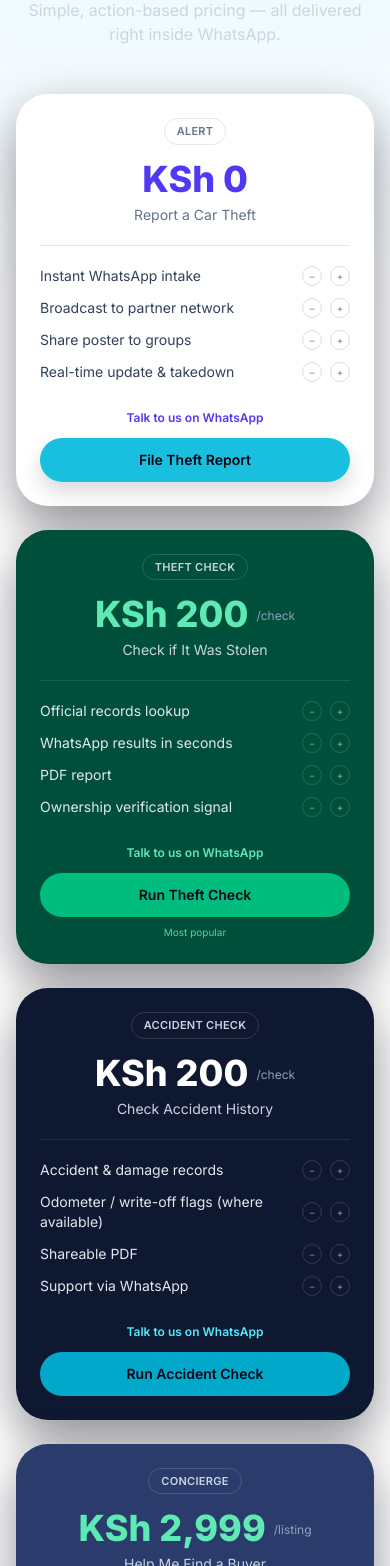
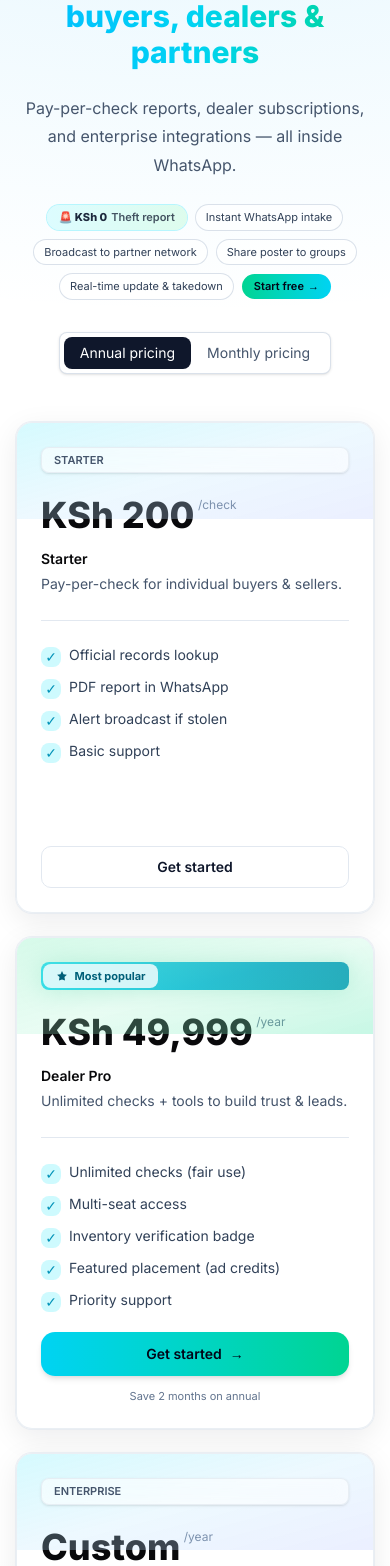
Before and after one commit to Autochecker-Limited/Autochecker-web-app, a Next.js app: page / in a window 390 px wide. Shown: the part 8082-9648 px from the top of the page. Built offline with nearby package versions, Linux system fonts and the light colour scheme.

Commit message:
update pricing

```diff
--- a/src/components/Constants/index.ts
+++ b/src/components/Constants/index.ts
@@ -1,4 +1,5 @@
 //@/components/Constants/index.ts
 export * from "@/components/Constants/pages/about"
 export * from "@/components/Constants/pages/features"
+export * from "@/components/Constants/pages/pricing"
 // export * from "@/components/Constants/pages/navbar"
--- /dev/null
+++ b/src/components/Constants/pages/pricing.ts
@@ -0,0 +1,100 @@
+// src/components/Constants/pages/pricing.ts
+export type Accent = "cyan" | "emerald";
+export type Tone = "light" | "mid" | "dark" | "emerald";
+
+export type PriceBand = { price: string; suffix: string };
+
+export type Plan = {
+    key: "starter" | "dealer" | "enterprise";
+    badge?: string;
+    title: string;
+    subtitle: string;
+    accent: Accent;
+    featured?: boolean;
+    tone: Tone;
+    cta: string;
+    note?: string;
+
+    // pricing options
+    perCheck?: PriceBand;          // used by Starter
+    monthly?: PriceBand;           // used by Dealer Pro
+    annual?: PriceBand;            // used by Dealer Pro / Enterprise
+
+    features: string[];
+};
+
+export const PRICING_TITLE = "Simple, fair pricing for buyers, dealers & partners";
+export const PRICING_SUBTITLE =
+    "Pay-per-check reports, dealer subscriptions, and enterprise integrations — all inside WhatsApp.";
+
+
+export const PRICING_PLANS: Plan[] = [
+    {
+        key: "starter",
+        badge: "STARTER",
+        title: "Starter",
+        subtitle: "Pay-per-check for individual buyers & sellers.",
+        accent: "cyan",
+        tone: "light",
+        cta: "Get started",
+        perCheck: { price: "KSh 200", suffix: "/check" },
+        features: [
+            "Official records lookup",
+            "PDF report in WhatsApp",
+            "Alert broadcast if stolen",
+            "Basic support",
+        ],
+    },
+    {
+        key: "dealer",
+        badge: "MOST POPULAR",
+        title: "Dealer Pro",
+        subtitle: "Unlimited checks + tools to build trust & leads.",
+        accent: "emerald",
+        featured: true,
+        tone: "emerald",
+        cta: "Get started",
+        note: "Save 2 months on annual",
+        monthly: { price: "KSh 4,999", suffix: "/month" },
+        annual:  { price: "KSh 49,999", suffix: "/year" },
+        features: [
+            "Unlimited checks (fair use)",
+            "Multi-seat access",
+            "Inventory verification badge",
+            "Featured placement (ad credits)",
+            "Priority support",
+        ],
+    },
+    {
+        key: "enterprise",
+        badge: "ENTERPRISE",
+        title: "Enterprise",
+        subtitle: "Integrations, security, SLAs & analytics.",
+        accent: "cyan",
+        tone: "light",
+        cta: "Contact us",
+        note: "KSh 15k+ / year typical",
+        annual: { price: "Custom", suffix: "/year" },
+        features: [
+            "SSO / Okta / Azure AD",
+            "API & webhooks (stolen reporting)",
+            "Data Insights dashboard & exports",
+            "Admin console & audit logs",
+            "24/7 support & SLA",
+        ],
+    },
+];
+
+export const STARTER_CALLOUT = {
+    price: "KSh 0",
+    title: "Report a Car Theft",
+    points: [
+        "Instant WhatsApp intake",
+        "Broadcast to partner network",
+        "Share poster to groups",
+        "Real-time update & takedown",
+    ],
+    cta: "Talk to us on WhatsApp",
+    note:
+        "KSh 0 theft report: WhatsApp intake • Broadcast to partners • Share poster • Real-time updates & takedown.",
+};
--- a/src/components/Pricing.tsx
+++ b/src/components/Pricing.tsx
@@ -1,280 +1,259 @@
 "use client";
 
-/**
- * Pricing – pill cards styled like the reference,
- * with emerald accent (cards 2 & 4) and cyan accent (cards 1 & 3).
- */
+import {useState} from "react";
+import {
+    PRICING_PLANS,
+    PRICING_TITLE,
+    PRICING_SUBTITLE,
+    type Plan,
+} from "@/components/Constants";
 
-type Accent = "cyan" | "emerald";
-
-type Plan = {
-  badge: string;
-  title: string;
-  price: string;
-  suffix?: string;
-  accent: Accent;                 // which color family styles this card
-  featured?: boolean;             // subtle size/lift for emphasis
-  tone: "light" | "mid" | "dark" | "emerald"; // <-- include "emerald"
-  cta: string;
-  note?: string;
-  features: string[];
-};
+type Mode = "annual" | "monthly";
 
 export default function Pricing() {
-  const plans: Plan[] = [
-    {
-      badge: "ALERT",
-      title: "Report a Car Theft",
-      price: "KSh 0",
-      suffix: "",
-      accent: "cyan",
-      tone: "light",
-      cta: "File Theft Report",
-      features: [
-        "Instant WhatsApp intake",
-        "Broadcast to partner network",
-        "Share poster to groups",
-        "Real-time update & takedown",
-      ],
-    },
-    {
-      badge: "THEFT CHECK",
-      title: "Check if It Was Stolen",
-      price: "KSh 200",
-      suffix: "/check",
-      accent: "emerald",      // emerald styling
-      featured: true,
-      tone: "emerald",        // emerald background
-      cta: "Run Theft Check",
-      note: "Most popular",
-      features: [
-        "Official records lookup",
-        "WhatsApp results in seconds",
-        "PDF report",
-        "Ownership verification signal",
-      ],
-    },
-    {
-      badge: "ACCIDENT CHECK",
-      title: "Check Accident History",
-      price: "KSh 200",
-      suffix: "/check",
-      accent: "cyan",
-      tone: "dark",
-      cta: "Run Accident Check",
-      features: [
-        "Accident & damage records",
-        "Odometer / write-off flags (where available)",
-        "Shareable PDF",
-        "Support via WhatsApp",
-      ],
-    },
-    {
-      badge: "CONCIERGE",
-      title: "Help Me Find a Buyer",
-      price: "KSh 2,999",
-      suffix: "/listing",
-      accent: "emerald",      // emerald styling
-      featured: true,
-      tone: "mid",        // <-- match card 2 emerald background
-      cta: "Start Seller Concierge",
-      note: "Includes listing setup",
-      features: [
-        "Pro photo & listing prep",
-        "Dealership & buyer network",
-        "Lead screening on WhatsApp",
-        "Negotiation hand-holding",
-      ],
-    },
-  ];
+    const [mode, setMode] = useState<Mode>("annual");
 
     return (
         <section id="pricing" className="relative overflow-hidden">
-      {/* soft blurred backdrop like the reference */}
-      <div className="pointer-events-none absolute inset-0 -z-10 bg-[radial-gradient(1200px_700px_at_50%_-10%,rgba(56,189,248,.18),transparent),radial-gradient(1200px_700px_at_50%_110%,rgba(16,185,129,.16),transparent)]" />
-      <div className="pointer-events-none absolute inset-0 -z-10 [mask-image:radial-gradient(65%_75%_at_50%_35%,black,transparent)]">
+            {/* backdrop */}
+            <div
+                className="pointer-events-none absolute inset-0 -z-10 bg-[radial-gradient(1200px_700px_at_50%_-10%,rgba(56,189,248,.18),transparent),radial-gradient(1200px_700px_at_50%_110%,rgba(16,185,129,.16),transparent)]"/>
+            <div
+                className="pointer-events-none absolute inset-0 -z-10 [mask-image:radial-gradient(65%_75%_at_50%_35%,black,transparent)]">
                 <svg className="h-full w-full opacity-[0.06]" xmlns="http://www.w3.org/2000/svg">
                     <defs>
                         <pattern id="pricing-grid" width="32" height="32" patternUnits="userSpaceOnUse">
-              <path d="M32 0H0v32" stroke="white" strokeWidth=".5" fill="none" />
+                            <path d="M32 0H0v32" stroke="white" strokeWidth=".5" fill="none"/>
                         </pattern>
                     </defs>
-          <rect width="100%" height="100%" fill="url(#pricing-grid)" />
+                    <rect width="100%" height="100%" fill="url(#pricing-grid)"/>
                 </svg>
             </div>
 
             <div className="mx-auto max-w-7xl px-4 py-20 md:px-6">
                 {/* Header */}
                 <div className="text-center">
-          <h2 className="text-3xl font-extrabold bg-gradient-to-r from-emerald-400 via-cyan-400 to-sky-400 bg-clip-text text-transparent sm:text-4xl">
-            Payment plans that match what you need
+                    <p className="mb-5 inline-block rounded-full border border-cyan-400/20 bg-cyan-400/10 px-3 py-1 text-[11px] font-semibold text-cyan-500">
+                        Checks on Demand • Dealer Pro • Partnerships
+                    </p>
+
+                    <h2 className="text-3xl font-extrabold bg-gradient-to-r from-sky-400 via-cyan-400 to-emerald-400 bg-clip-text text-transparent sm:text-4xl">
+                        {PRICING_TITLE}
                     </h2>
-          <p className="mx-auto mt-3 max-w-2xl text-slate-300">
-            Simple, action-based pricing — all delivered right inside WhatsApp.
+                    <p className="mx-auto mt-6 max-w-2xl text-slate-600 leading-relaxed dark:text-slate-300"
+                       style={{lineHeight: "1.8rem"}}>
+                        {PRICING_SUBTITLE}
                     </p>
+
+
+                    {/* Free theft-report chips (no box) */}
+                    <div className="mx-auto mt-6 flex max-w-4xl flex-wrap items-center justify-center gap-2 sm:gap-2.5">
+                        {/* price pill */}
+                        <span
+                            className="inline-flex items-center gap-1 rounded-full
+               bg-gradient-to-r from-cyan-100/70 to-emerald-100/70 px-3 py-1
+               text-[11px] font-extrabold text-slate-800 ring-1 ring-cyan-300/40
+               dark:bg-transparent dark:text-cyan-200 dark:ring-cyan-400/40">
+    🚨 KSh 0 <span className="font-semibold opacity-80">Theft report</span>
+  </span>
+
+                        {/* feature chips (ghost) */}
+                        <span className="rounded-full border border-slate-300/70 bg-white/60 px-2.5 py-1 text-[11px] text-slate-700
+                           dark:border-white/10 dark:bg-white/[0.06] dark:text-slate-200">
+            Instant WhatsApp intake
+          </span>
+                        <span className="rounded-full border border-slate-300/70 bg-white/60 px-2.5 py-1 text-[11px] text-slate-700
+                           dark:border-white/10 dark:bg-white/[0.06] dark:text-slate-200">
+            Broadcast to partner network
+          </span>
+                        <span className="rounded-full border border-slate-300/70 bg-white/60 px-2.5 py-1 text-[11px] text-slate-700
+                           dark:border-white/10 dark:bg-white/[0.06] dark:text-slate-200">
+            Share poster to groups
+          </span>
+                        <span className="rounded-full border border-slate-300/70 bg-white/60 px-2.5 py-1 text-[11px] text-slate-700
+                           dark:border-white/10 dark:bg-white/[0.06] dark:text-slate-200">
+            Real-time update &amp; takedown
+  </span>
+
+                        {/* light CTA pill */}
+                        <a
+                            href="https://wa.me/"
+                            className="inline-flex items-center gap-1 rounded-full bg-gradient-to-r from-emerald-400 to-cyan-400  px-3 py-1 text-[11px] font-semibold
+               text-slate-950 hover:bg-emerald-400 focus:outline-none focus-visible:ring-2 focus-visible:ring-emerald-300">
+                            Start free <span aria-hidden>→</span>
+                        </a>
                     </div>
 
-        {/* Cards */}
-        <div className="mt-12 grid gap-6 md:grid-cols-2 lg:grid-cols-4">
-          {plans.map((p, i) => (
-            <PricePill key={i} {...p} />
+
+                    {/* Toggle like the reference */}
+                    <div
+                        className="mt-8 inline-flex rounded-md border border-slate-300/70 bg-white p-1 text-sm shadow-sm dark:border-white/10 dark:bg-white/[0.04]">
+                        <button
+                            onClick={() => setMode("annual")}
+                            className={`rounded-md px-4 py-1.5 transition ${
+                                mode === "annual"
+                                    ? "bg-slate-900 text-white dark:bg-white dark:text-slate-950"
+                                    : "text-slate-600 dark:text-slate-300"
+                            }`}
+                        >
+                            Annual pricing
+                        </button>
+                        <button
+                            onClick={() => setMode("monthly")}
+                            className={`rounded-md px-4 py-1.5 transition ${
+                                mode === "monthly"
+                                    ? "bg-slate-900 text-white dark:bg-white dark:text-slate-950"
+                                    : "text-slate-600 dark:text-slate-300"
+                            }`}
+                        >
+                            Monthly pricing
+                        </button>
+                    </div>
+                </div>
+
+                {/* Cards (3) */}
+                <div className="mt-12 grid auto-rows-[1fr] gap-6 sm:grid-cols-2 sm:gap-7 lg:grid-cols-3 lg:gap-8">
+                    {PRICING_PLANS.map((p) => (
+                        <PriceCard key={p.key} plan={p} mode={mode}/>
                     ))}
                 </div>
 
-        <p className="mt-6 text-center text-xs text-slate-400">
-          Examples shown. Availability and coverage depend on data partners. PDF reports provided where applicable.
-        </p>
+                {/* <p className="mt-8 text-center text-xs text-slate-500 dark:text-slate-400">
+                    Examples shown. Availability and coverage depend on data partners. PDF reports provided where
+                    applicable.
+                </p>*/}
             </div>
+
         </section>
     );
 }
 
-/* ---------------------- Pill Card ---------------------- */
-function PricePill({
-  badge,
-  title,
-  price,
-  suffix = "",
-  accent,
-  featured,
-  tone,
-  cta,
-  note,
-  features,
-}: Plan) {
+/* ---------------- Card ---------------- */
+function PriceCard({plan, mode}: { plan: Plan; mode: "annual" | "monthly" }) {
+    const {badge, title, subtitle, accent, featured, tone, cta, note} = plan;
     const isEmerald = accent === "emerald";
+    const isPopular = Boolean(featured || badge?.toLowerCase().includes("popular"));
 
-  // Base tones (now includes emerald)
-  const baseTone =
-    tone === "light"
-      ? "bg-white text-slate-900"
-      : tone === "mid"
-      ? "bg-[#2b3b6b] text-white"
-      : tone === "dark"
-      ? "bg-[#0e1830] text-white"
-      : tone === "emerald"
-      ? "bg-emerald-900 text-white"
-      : "bg-white text-slate-900";
+    // pick which price to show (unchanged)
+    let price = "—", suffix = "";
+    if (plan.perCheck) {
+        price = plan.perCheck.price;
+        suffix = plan.perCheck.suffix;
+    } else if (mode === "annual" && plan.annual) {
+        price = plan.annual.price;
+        suffix = plan.annual.suffix;
+    } else if (mode === "monthly" && plan.monthly) {
+        price = plan.monthly.price;
+        suffix = plan.monthly.suffix;
+    }
 
-  // Card container + rounded “capsule” + float
-  const container =
-    "relative flex flex-col rounded-[2rem] p-6 md:p-7 shadow-[0_20px_50px_rgba(2,6,23,.45)] ring-1 ring-white/5";
+    /* --- Transparent “glass” card chrome --- */
+    const cardChrome =
+        "relative overflow-hidden h-full rounded-2xl p-6 ring-1 transition shadow-[0_8px_30px_rgba(2,6,23,.08)] " +
+        "border border-slate-200/70 bg-white/70 backdrop-blur ring-slate-200/60 " +
+        "dark:border-white/10 dark:bg-white/[0.04] dark:ring-white/10";
 
-  // Lift + glow when featured
-  const featuredLift = featured ? "lg:scale-[1.04] lg:-translate-y-1.5" : "";
-  const glow =
-    featured && isEmerald
-      ? "shadow-[0_0_80px_rgba(16,185,129,.40)]"
-      : featured
-      ? "shadow-[0_0_80px_rgba(34,211,238,.35)]"
-      : "shadow-[0_0_40px_rgba(2,6,23,.5)]";
+    // subtle tinted header wash (emerald for popular, cyan otherwise)
+    const wash = isEmerald
+        ? "from-emerald-200/45 via-emerald-200/25 to-emerald-300/35 dark:from-emerald-500/10 dark:via-emerald-400/5 dark:to-emerald-300/5"
+        : "from-cyan-200/45 via-sky-200/25 to-indigo-200/35 dark:from-cyan-500/10 dark:via-sky-400/5 dark:to-indigo-400/5";
 
-  // Price color
-  const priceColor = featured
-    ? isEmerald
-      ? "text-emerald-300"
-      : "text-cyan-300"
-    : tone === "light"
-    ? "text-indigo-600"
-    : "text-white";
 
-  // Small badge
-  const badgeStyle =
-    "mx-auto mb-4 inline-flex items-center justify-center rounded-full border px-3 py-1 text-[11px] font-semibold tracking-wide";
-  const badgeColor =
-    tone === "light"
-      ? "border-slate-200 text-slate-500"
-      : "border-white/15 text-slate-300";
-
-  // CTA styling
-  const ctaClass =
-    featured && isEmerald
-      ? "bg-emerald-500 text-slate-950 hover:bg-emerald-400 focus-visible:ring-emerald-300"
-      : "bg-cyan-500/90 text-slate-950 hover:bg-cyan-400 focus-visible:ring-cyan-300";
-
-  // Light card needs a subtle extra shadow around CTA
-  const ctaExtraShadow = tone === "light" ? "shadow-[0_10px_20px_rgba(2,6,23,.15)]" : "";
+    /* --- CTAs: filled for 'Most popular', glass-outline for others --- */
+    const filledEmeraldBtn =
+        "bg-emerald-500 hover:bg-emerald-400 text-white focus-visible:ring-emerald-300";
+    const glassBtn =
+        "bg-white/60 border border-slate-200 text-slate-900 hover:bg-white/80 " +
+        "dark:bg-white/[0.06] dark:border-white/10 dark:text-white";
 
     return (
+        <div className={[cardChrome, "flex flex-col", featured ? "lg:scale-[1.02]" : ""].join(" ")}>
+            {/* header wash */}
+            <div className={`pointer-events-none absolute inset-x-0 top-0 h-24 bg-gradient-to-br ${wash}`}/>
+
+            {/* badge */}
+            {badge && (() => {
+                const isPopular = /popular/i.test(badge);
+                return isPopular ? (
+                    // Highlighted gradient pill + star
                     <div
-      className={[
-        container,
-        baseTone,
-        featuredLift,
-        glow,
-        "transition-transform duration-300",
-      ].join(" ")}
-    >
-      {/* badge */}
-      <div className={`${badgeStyle} ${badgeColor}`}>{badge}</div>
+                        className="mb-6 inline-flex rounded-md bg-gradient-to-r from-cyan-400 to-cyan-600 p-[1.5px] shadow-[0_0_24px_rgba(16,185,129,.25)]">
+                        <div className="inline-flex items-center gap-1.5 rounded-md bg-white/80 px-3 py-1 text-[11px] font-bold text-cyan-800 backdrop-blur
+                      dark:bg-white/[0.08] dark:text-cyan-300">
+                            {/* star icon */}
+                            <svg viewBox="0 0 24 24" className="h-3.5 w-3.5" fill="currentColor" aria-hidden="true">
+                                <path
+                                    d="M12 3.5l2.6 5.3 5.8.9-4.2 4.1 1 5.8L12 17.8 6.8 19.6l1-5.8L3.6 9.7l5.8-.9L12 3.5z"/>
+                            </svg>
+                            Most popular
+                        </div>
+                    </div>
+                ) : (
+                    // Subtle glass pill for other badges
+                    <div className="mb-6 inline-flex items-center gap-1.5 rounded-md border border-slate-200/70 bg-white/60 px-3 py-1 text-[11px] font-semibold text-slate-600 shadow-sm backdrop-blur
+                    dark:border-white/10 dark:bg-white/[0.06] dark:text-slate-300">
+                        {badge}
+                    </div>
+                );
+            })()}
 
-      {/* big price line */}
-      <div className="flex items-end justify-center gap-2">
-        <div className={`text-4xl font-extrabold leading-none ${priceColor}`}>{price}</div>
-        {suffix && (
-          <div className={`pb-2 text-xs ${tone === "light" ? "text-slate-500" : "text-slate-400"}`}>
-            {suffix}
+            {/* price / title / subtitle */}
+            <div>
+                <div className="text-4xl font-extrabold leading-none">
+                    {price}
+                    <span className="align-top text-xs font-normal text-slate-500 dark:text-slate-300"> {suffix}</span>
                 </div>
-        )}
+                <div className="mt-4 text-sm font-semibold">{title}</div>
+                <div className="mt-1 text-sm text-slate-600 leading-relaxed dark:text-slate-300">{subtitle}</div>
             </div>
 
-      {/* title */}
-      <div
-        className={`mt-2 text-center text-sm ${
-          tone === "light" ? "text-slate-500" : "text-slate-300"
-        }`}
-      >
-        {title}
-      </div>
 
-      {/* divider */}
-      <div className={`my-5 h-px w-full ${tone === "light" ? "bg-slate-200" : "bg-white/10"}`} />
+            {/* divider before features */}
+            <div className="my-6 h-px w-full bg-slate-200 dark:bg-white/10"/>
 
-      {/* features – compact rows */}
-      <ul className="space-y-3">
-        {features.map((f, idx) => (
-          <li
-            key={idx}
-            className="flex items-center justify-between gap-3 text-sm"
-          >
-            <span className={tone === "light" ? "text-slate-700" : "text-slate-200"}>{f}</span>
-            <span className="flex items-center gap-2 opacity-50">
-              <span className="grid h-5 w-5 place-items-center rounded-full border border-current/30 text-[10px]">−</span>
-              <span className="grid h-5 w-5 place-items-center rounded-full border border-current/30 text-[10px]">+</span>
-            </span>
+            {/* features */}
+            <ul className="space-y-2.5 text-sm">
+                {plan.features.map((f, i) => (
+                    <li key={i} className="flex items-start gap-2">
+      <span className="mt-0.5 grid h-5 w-5 place-items-center rounded-md bg-cyan-100 text-cyan-600
+                       dark:bg-white/10 dark:text-cyan-300">✓</span>
+                        <span className="text-slate-700 dark:text-slate-200">{f}</span>
                     </li>
                 ))}
             </ul>
 
-      {/* action area */}
-      <div className="mt-7 grid gap-3">
+
+            {/* bottom CTA (pinned) */}
+            <div className="mt-auto pt-5">
+                <div className="grid gap-3">
+                    {isPopular ? (
+                        <a
+                            href="https://wa.me/"
+                            className="flex items-center justify-center gap-2 rounded-xl bg-gradient-to-r from-cyan-400 to-emerald-400 px-5 py-3
+                   text-sm font-semibold text-slate-950 shadow-md hover:from-cyan-300 hover:to-emerald-300
+                   focus:outline-none focus-visible:ring-2 focus-visible:ring-emerald-300 dark:text-slate-950"
+                        >
+                            {cta} <span aria-hidden="true">→</span>
+                        </a>
+                    ) : (
                         <a
                             href="#cta"
-          className={`text-center text-xs font-semibold ${
-            tone === "light" ? "text-indigo-600" : isEmerald ? "text-emerald-300" : "text-cyan-300"
-          }`}
-        >
-          Talk to us on WhatsApp
-        </a>
-
-        <a
-          href="#cta"
-          className={[
-            "inline-flex items-center justify-center rounded-full px-5 py-3 text-sm font-semibold focus:outline-none focus-visible:ring-2",
-            ctaClass,
-            ctaExtraShadow,
-          ].join(" ")}
+                            className="inline-flex items-center justify-center rounded-lg px-4 py-2.5 text-sm font-semibold
+                   bg-white/60 border border-slate-200 text-slate-900 hover:bg-white/80
+                   focus:outline-none focus-visible:ring-2
+                   dark:bg-white/[0.06] dark:border-white/10 dark:text-white"
                         >
                             {cta}
                         </a>
-      </div>
+                    )}
 
-      {/* tiny note under button */}
                     {note && (
-        <div className={`mt-2 text-center text-[10px] ${isEmerald ? "text-emerald-300/85" : "text-cyan-300/85"}`}>
+                        <div className="text-center text-[11px] text-slate-500 dark:text-slate-400">
                             {note}
                         </div>
                     )}
                 </div>
+            </div>
+        </div>
     );
 }
```
Lines whose indentation alone changed are shown as unchanged.
